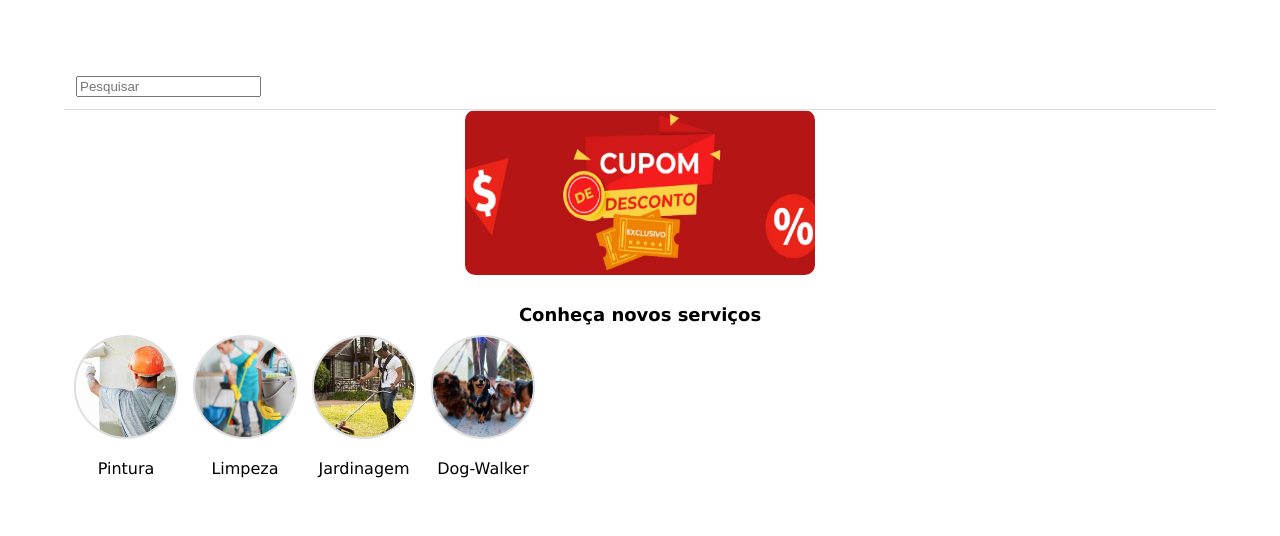
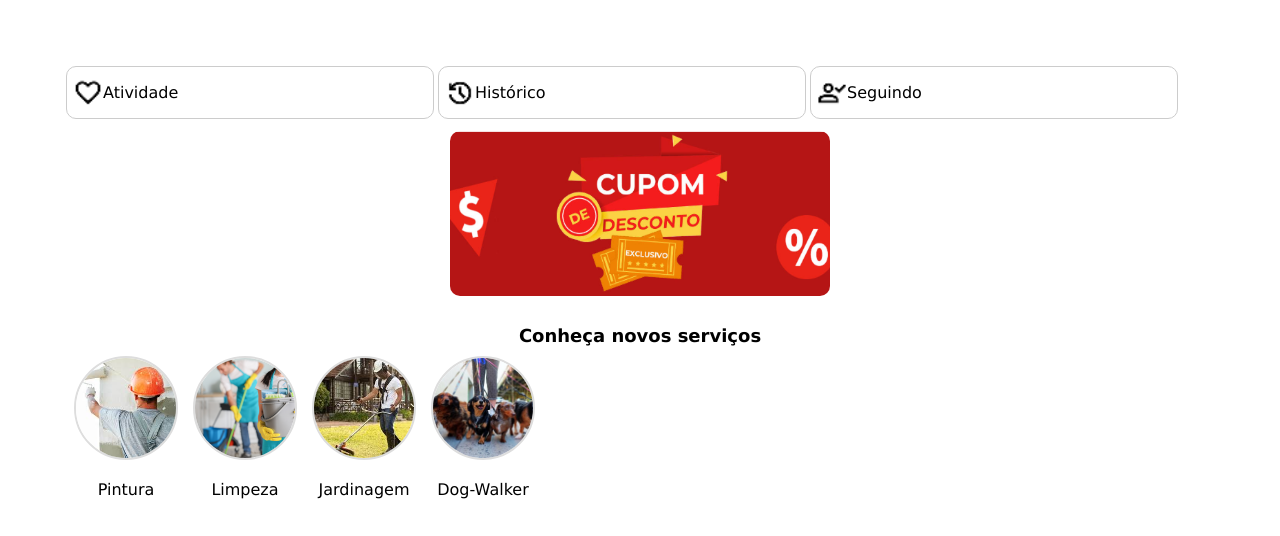
Before and after one commit to fic-fabrica-de-software/projeto-pessoal-projeto-ana, a PHP site: page /public/menuPrincipal.php in a window 1280 px wide. Shown: the top 536 px of the page. Run offline with PHP 8.4, Linux system fonts and the light colour scheme.

Commit message:
Add- menu principal

```diff
--- a/public/menuPrincipal.php
+++ b/public/menuPrincipal.php
@@ -8,8 +8,19 @@
 </head>
 <body>
 
-  <div class="search-bar">
-    <input type="text" placeholder="Pesquisar">
+  <div class="opcoes">
+      <div class="opcao">
+        <img class="img_opcao" src="../assets/coracao.png" alt="">
+        <p>Atividade</p>
+      </div>
+      <div class="opcao">
+        <img class="img_opcao" src="../assets/relogio.png" alt="">
+        <p>Histórico</p>
+      </div>
+      <div class="opcao">
+        <img class="img_opcao" src="../assets/seguindo.png" alt="">
+        <p>Seguindo</p>
+      </div>
   </div>
 
   <img class="cupom_principal" src="../assets/cupom_vermelho.png" alt="">
@@ -40,21 +51,21 @@
     <h2>Visitados Recentemente</h2>
     <div class="cards">
       <div class="card">
-        <img src="https://cdn-icons-png.flaticon.com/512/1584/1584909.png" alt="">
+        <img src="../assets/limpeza/4.jpg" alt="">
         <div class="info">
           <p>Limpeza interna</p>
           <span>R$105,99/h</span>
         </div>
       </div>
       <div class="card">
-        <img src="https://cdn-icons-png.flaticon.com/512/2910/2910757.png" alt="">
+        <img src="../assets/pintura/4.jpg" alt="">
         <div class="info">
-          <p>Eletricista residencial</p>
+          <p>Pintura residencial</p>
           <span>R$79,99/h</span>
         </div>
       </div>
       <div class="card">
-        <img src="https://cdn-icons-png.flaticon.com/512/2634/2634575.png" alt="">
+        <img src="../assets/encanador/4.png" alt="">
         <div class="info">
           <p>Encanador</p>
           <span>R$56,99/h</span>
@@ -63,13 +74,6 @@
     </div>
   </section>
 
-  <div class="bottom-nav">
-    <i class="fas fa-home"></i>
-    <i class="fas fa-history"></i>
-    <i class="fas fa-shopping-cart"></i>
-    <i class="fas fa-user"></i>
-  </div>
-
   <?php include('../includes/footer.php'); ?>
 
 </body>
--- a/styles/style.css
+++ b/styles/style.css
@@ -188,14 +188,6 @@ input:focus{
   margin: 20px 20px 20px 20px;
 }
 
-.search-bar {
-    display: flex;
-    align-items: center;
-    gap: 8px;
-    padding: 12px;
-    border-bottom: 1px solid #ddd;
-}
-
 section {
     padding: 10px;
 }
@@ -250,7 +242,7 @@ section h2 {
     padding: 8px;
 }
 
-    .card .info p {
+.card .info p {
     font-size: 14px;
     color: #333;
 }
@@ -261,7 +253,7 @@ section h2 {
 }
 
 .cupom_principal{
-    width: 350px;
+    width: 380px;
     height: 165px;
     border-radius: 10px;
 }
@@ -272,3 +264,23 @@ section h2 {
     margin-right: 15px;
     margin-left: 15px;
 }
+
+.opcao{
+    display: flex;
+    width: 358px;
+    padding: 0px 2px 0px 6px;
+    border: 1px solid #ccc;
+    border-radius: 10px;
+    align-items: center;
+    margin: 2px;
+}
+
+.opcoes{
+    display: flex;
+    margin-bottom: 10px;
+}
+
+.img_opcao{
+    width: 30px;
+    height: 30px;
+}
```
